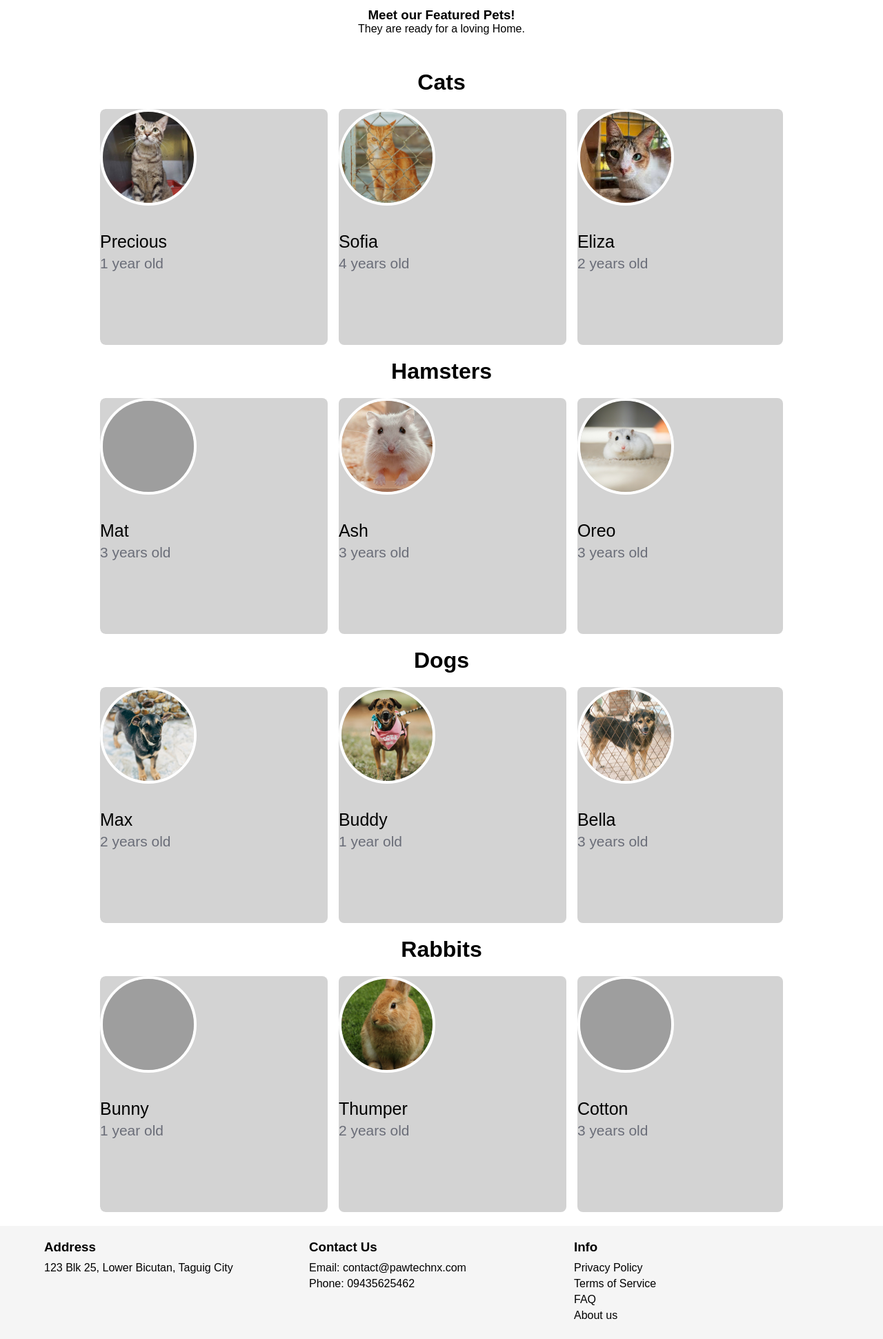
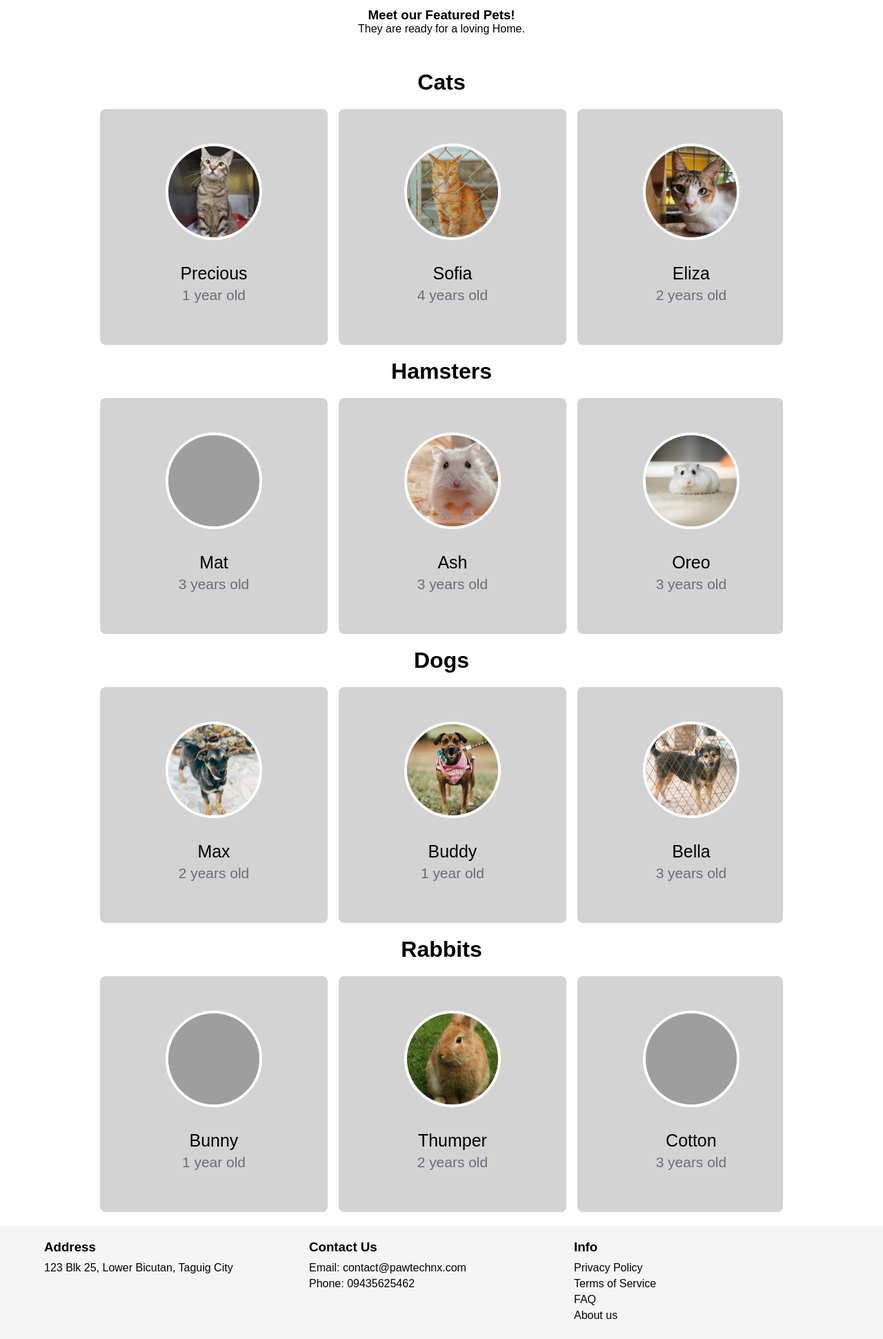
Before and after one commit to PUP-BSIT/project-tech_nx, a PHP site: page /pet_page.html in a window 1280 px wide. Shown: the part 404-2345 px from the top of the page at 69% size. Run offline with PHP 8.4, Linux system fonts and the light colour scheme; grey boxes are pictures that could not be loaded.

Commit message:
fix scrollbar in pet_page_style.css

```diff
--- a/pawtechnx/pet_page_style.css
+++ b/pawtechnx/pet_page_style.css
@@ -96,7 +96,8 @@
   gap: 16px;
   border-radius: 8px;
   scroll-behavior: smooth;
-  scrollbar-width: none;
+  scrollbar-width: thin;
+  scrollbar-color: black;
   width: 90%;
 }
 
@@ -121,15 +122,6 @@
   user-select: none;
 }
 
-.carousel:where(.cat, .pet-image),
-.carousel:where(.hamster, .pet-image),
-.carousel:where(.dog, .pet-image),
-.carousel:where(.rabbit, .pet-image) {
-  display: flex;
-  justify-content: center;
-  align-items: center;
-}
-
 .carousel .cat,
 .carousel .hamster,
 .carousel .dog,
@@ -140,23 +132,23 @@
   background: lightgray;
   cursor: pointer;
   padding-bottom: 15px;
+  display: flex;
   flex-direction: column;
+  align-items: center;
+  justify-content: center;
   border-radius: 8px;
 }
 
-.carousel .cat .pet-image,
-.carousel .hamster .pet-image,
-.carousel .dog .pet-image,
-.carousel .rabbit .pet-image {
+.pet-image {
+  display: flex;
+  justify-content: center;
+  align-items: center;
   height: 148px;
   width: 148px;
   border-radius: 50%;
 }
 
-.cat .pet-image img,
-.hamster .pet-image img,
-.dog .pet-image img,
-.rabbit .pet-image img {
+.pet-image img {
   width: 140px;
   height: 140px;
   border-radius: 50%;
@@ -171,6 +163,7 @@
   font-weight: 500;
   font-size: 1.56rem;
   margin: 30px 0 5px;
+  text-align: center;
 }
 
 .carousel .cat span,
@@ -179,6 +172,7 @@
 .carousel .rabbit span {
   color: #6a6d78;
   font-size: 1.31rem;
+  text-align: center;
 }
 
 footer {
```
